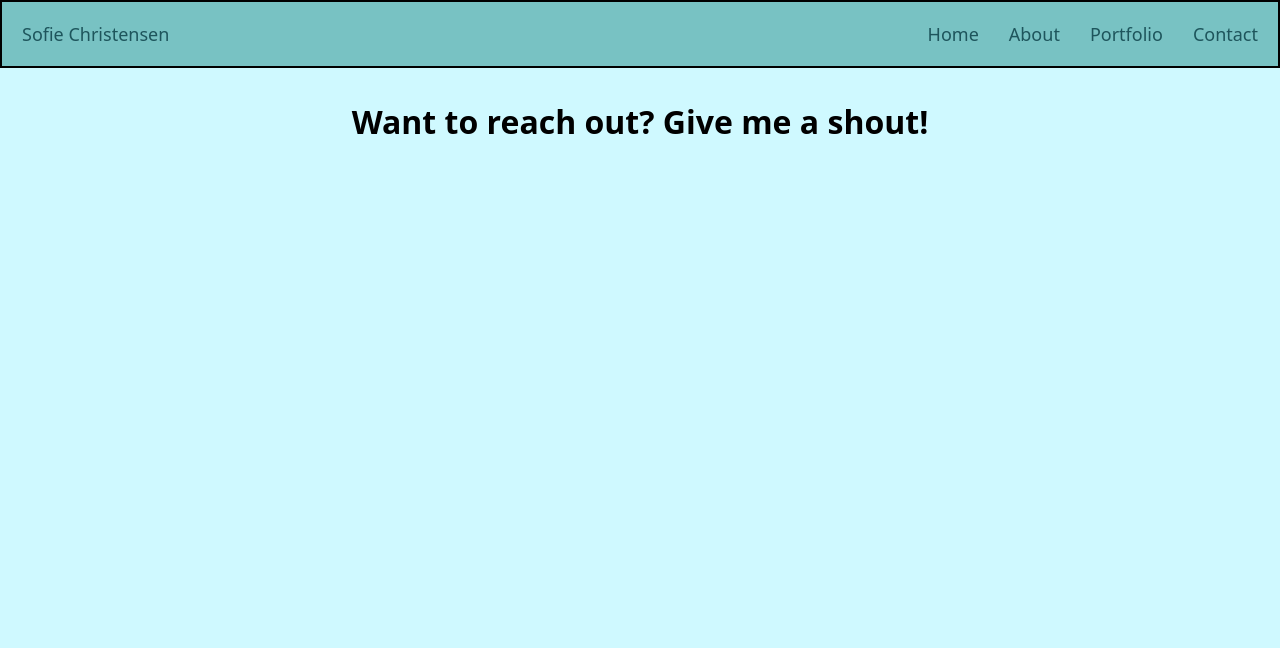
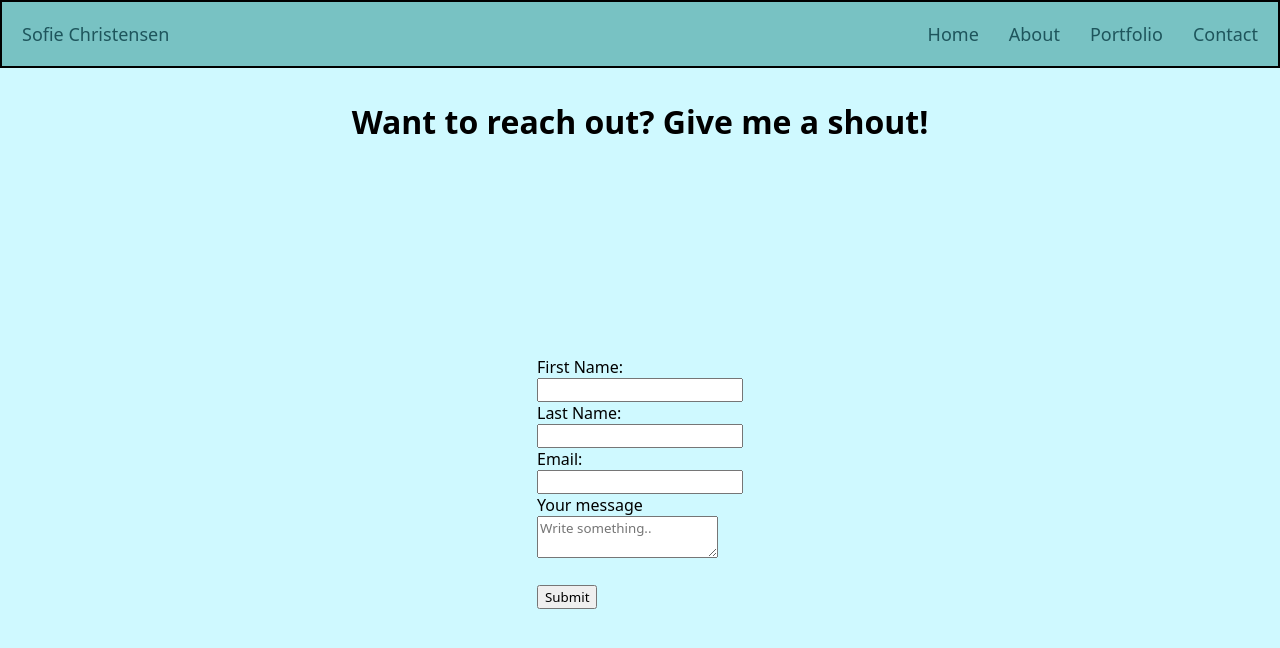
Before and after one commit to sofchr/personal-website, a plain HTML site: page contact.html in a window 1280 px wide. Drawn offline with Linux system fonts and the light colour scheme.

Commit message:
add html file for after contact submission

```diff
--- a/contact.html
+++ b/contact.html
@@ -17,6 +17,30 @@
       </div>
     </div>
     <h1>Want to reach out? Give me a shout!</h1>
-    <div class="form"></div>
+    <div class="form">
+      <form action="contactsubmit.html">
+        <label for="firstname">First Name:</label>
+        <br />
+        <input type="text" name="firstname" />
+        <br />
+        <label for="lastname">Last Name:</label>
+        <br />
+        <input type="text" name="firstname" />
+        <br />
+        <label for="email">Email:</label>
+        <br />
+        <input type="email" name="email" />
+        <br />
+        <label for="subject">Your message</label>
+        <br />
+        <textarea
+          id="subject"
+          name="subject"
+          placeholder="Write something.."
+        ></textarea>
+        <br /><br />
+        <input type="submit" value="Submit" />
+      </form>
+    </div>
   </body>
 </html>
--- a/index.css
+++ b/index.css
@@ -93,3 +93,9 @@ footer {
   font-size: x-small;
   color: #1e555c;
 }
+
+.form {
+  display: flex;
+  justify-content: center;
+  padding: 15%;
+}
```
Also changed, not shown: contactsubmit.html (added, +12 -0 lines).
